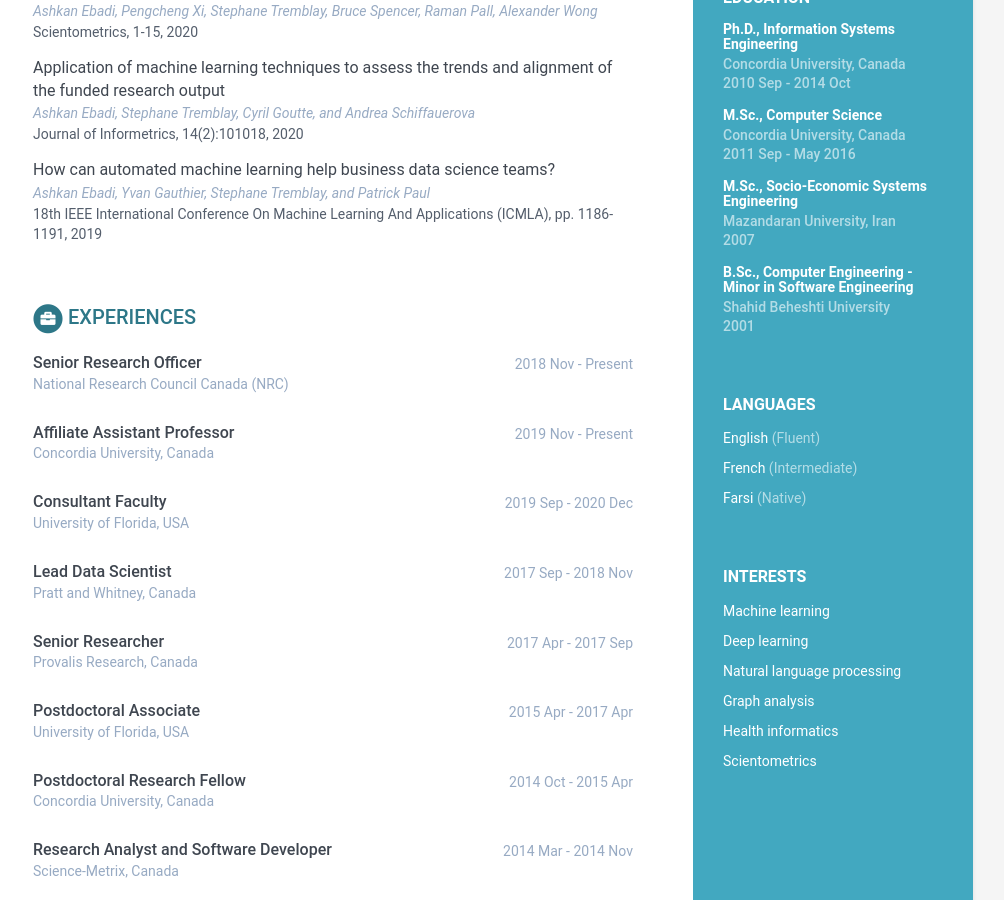
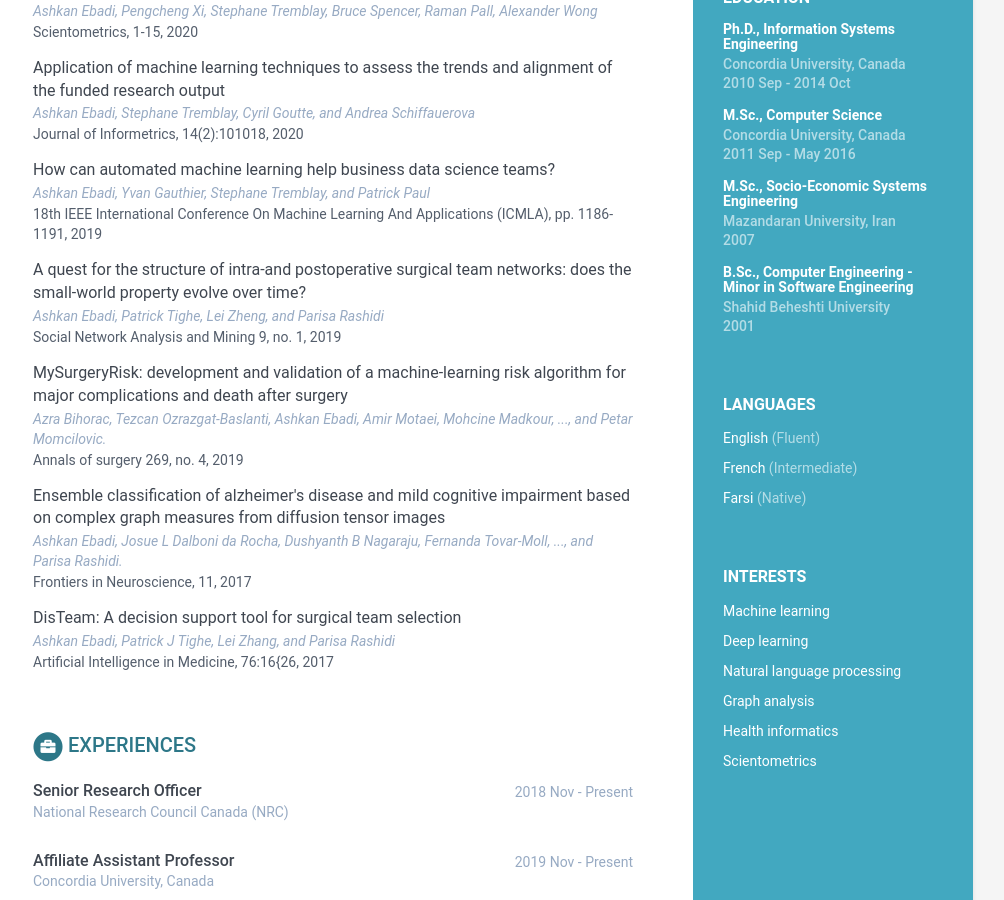
Before and after one commit to ashkan-nrc/ashkan-nrc.github.io, a Jekyll site: the page built from index.html, in a window 1280 px wide and 900 px high, scrolled down 525 px. Shown: the whole window, without its empty margins (167-1171 px from the left). Built offline with Jekyll 4.4.1, drawn with Linux system fonts in a browser that asks for light colours.

Commit message:
data updated...

```diff
--- a/_data/data.yml
+++ b/_data/data.yml
@@ -97,36 +97,30 @@ publications:
         authors: Ashkan Ebadi, Yvan Gauthier, Stephane Tremblay, and Patrick Paul
         conference: 18th IEEE International Conference On Machine Learning And Applications (ICMLA), pp. 1186-1191, 2019
 
+      - title: "A quest for the structure of intra-and postoperative surgical team networks: does the small-world property evolve over time?"
+        authors: Ashkan Ebadi, Patrick Tighe, Lei Zheng, and Parisa Rashidi
+        conference: Social Network Analysis and Mining 9, no. 1, 2019
+
+      - title: "MySurgeryRisk: development and validation of a machine-learning risk algorithm for major complications and death after surgery"
+        authors: Azra Bihorac, Tezcan Ozrazgat-Baslanti, Ashkan Ebadi, Amir Motaei, Mohcine Madkour, ..., and Petar Momcilovic.
+        conference: Annals of surgery 269, no. 4, 2019
+
+      - title: "Ensemble classification of alzheimer's disease and mild cognitive impairment based on complex graph measures from diffusion tensor images"
+        authors: Ashkan Ebadi, Josue L Dalboni da Rocha, Dushyanth B Nagaraju, Fernanda Tovar-Moll, ..., and Parisa Rashidi.
+        conference: Frontiers in Neuroscience, 11, 2017
+
+      - title: "DisTeam: A decision support tool for surgical team selection"
+        authors: Ashkan Ebadi, Patrick J Tighe, Lei Zhang, and Parisa Rashidi
+        conference: Artificial Intelligence in Medicine, 76:16{26, 2017
+
 experiences:
     - role: Senior Research Officer
       time: 2018 Nov - Present
       company: National Research Council Canada (NRC)
-      #details: |
-        #Describe your role here lorem ipsum dolor sit amet, consectetuer
-        #adipiscing elit. Aenean commodo ligula eget dolor. Aenean massa.
-        #Cum sociis natoque penatibus et magnis dis parturient montes,
-        #nascetur ridiculus mus. Donec quam felis, ultricies nec,
-        #pellentesque eu, pretium quis, sem. Nulla consequat massa quis
-        #enim. Donec pede justo. Sed ut perspiciatis unde omnis iste natus
-        #error sit voluptatem accusantium doloremque laudantium, totam rem
-        #aperiam, eaque ipsa quae ab illo inventore veritatis et quasi
-        #architecto beatae vitae dicta sunt explicabo.
-
-          #- Bullet point
-          #- Bullet point
 
     - role: Affiliate Assistant Professor
       time: 2019 Nov - Present
       company: Concordia University, Canada
-      #details: |
-        #Describe your role here lorem ipsum dolor sit amet, consectetuer
-        #adipiscing elit. Aenean commodo ligula eget dolor. Aenean massa.
-        #Cum sociis natoque penatibus et magnis dis parturient montes,
-        #nascetur ridiculus mus. Donec quam felis, ultricies nec,
-        #pellentesque eu, pretium quis, sem.
-
-          #- Bullet point
-          #- Bullet point
 
     - role: Consultant Faculty
       time: 2019 Sep - 2020 Dec
@@ -168,6 +162,7 @@ experiences:
     - role: Software Developer
       time: 2001 May - 2002 Jul
       company: Tosan (Kishware), Iran
+
 
 education:
     - degree: Ph.D., Information Systems Engineering
```
